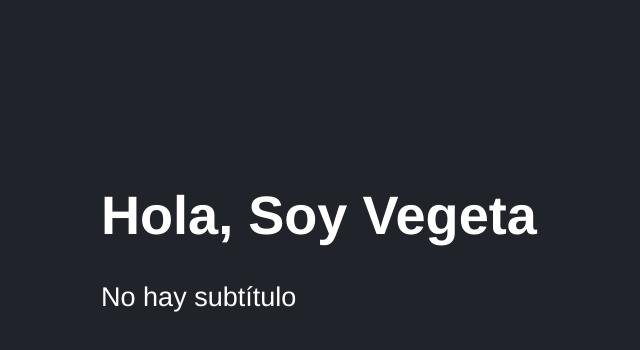
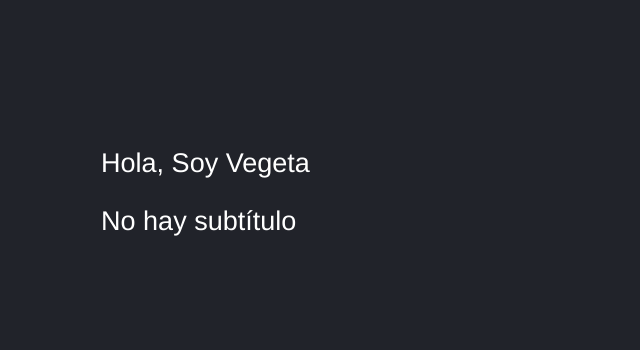
Before and after one commit to oscartrugo/React_Curso_Fernando_Herrera, a React (Vite) app in the folder 03-counter-app-vite/: page / in a window 1280 px wide. Shown: the top 350 px of the page, without its empty margins (47-687 px from the left). Built offline with nearby package versions, Linux system fonts and the light colour scheme.

Commit message:
67. getByTestId y otras props

```diff
--- a/03-counter-app-vite/src/FirstApp.jsx
+++ b/03-counter-app-vite/src/FirstApp.jsx
@@ -4,7 +4,7 @@
 
   return (
     <>
-        <h1>{ title }</h1>
+        <div data-testid="test-title">{ title }</div>
         <p>{ subTitle }</p>
         <p>{ name }</p>
     </>
```
Also changed, not shown: 2 other files (tests, documents, lock files or other folders).
